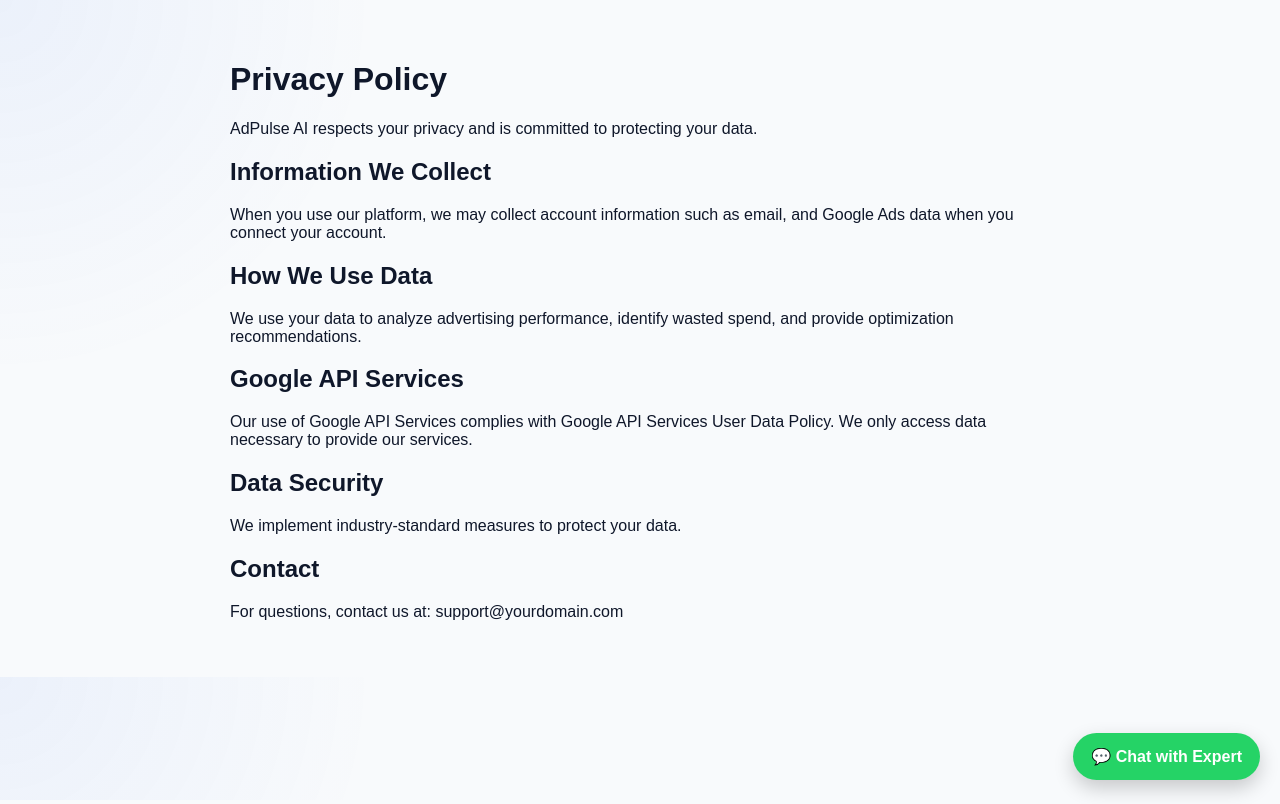
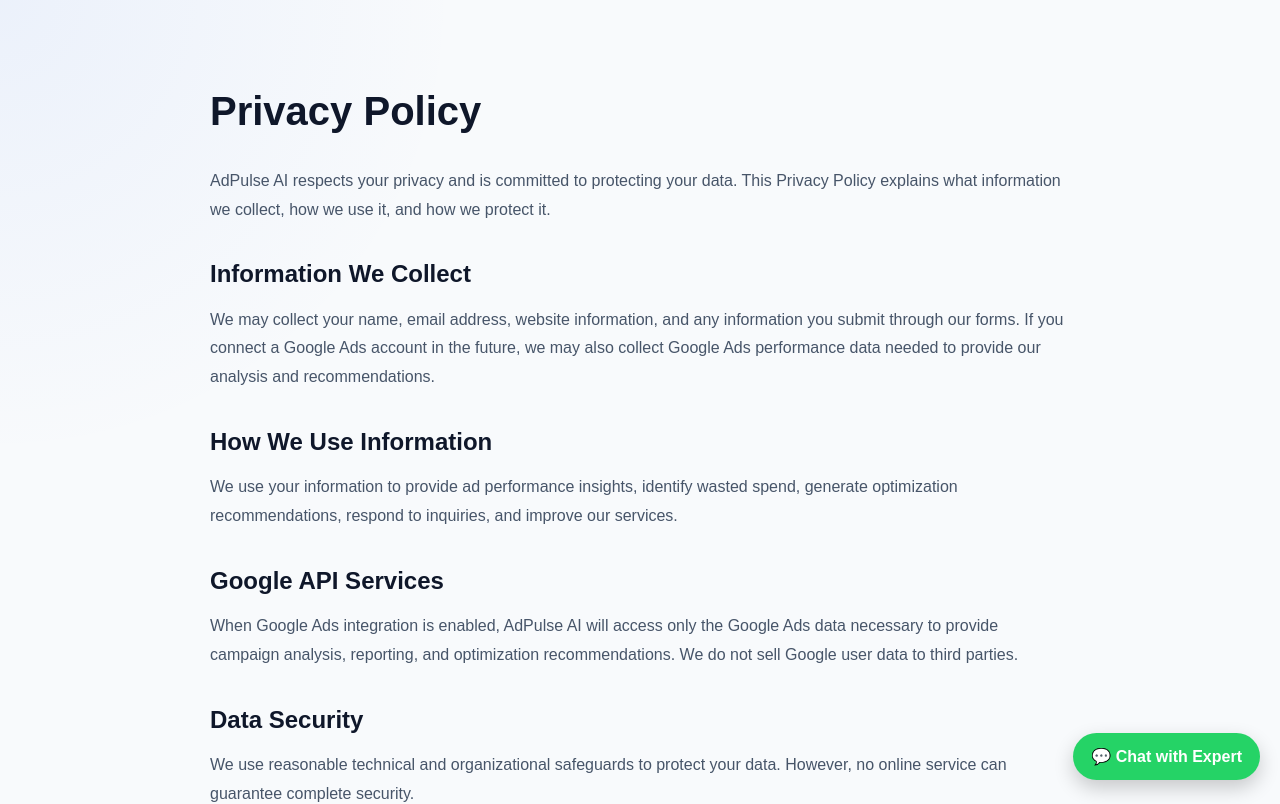
Before and after one commit to srinivarmab/adpulse-web, a Next.js app: page /privacy in a window 1280 px wide. Shown: the top 804 px of the page. Built offline with nearby package versions, Linux system fonts and the light colour scheme.

Commit message:
Update page.js

```diff
--- a/app/privacy/page.js
+++ b/app/privacy/page.js
@@ -1,39 +1,83 @@
-export default function Privacy() {
+export default function PrivacyPage() {
   return (
-    <div style={{ padding: "40px", maxWidth: "900px", margin: "0 auto" }}>
-      <h1>Privacy Policy</h1>
-
-      <p>
+    <div style={wrap}>
+      <h1 style={h1}>Privacy Policy</h1>
+      <p style={p}>
         AdPulse AI respects your privacy and is committed to protecting your data.
+        This Privacy Policy explains what information we collect, how we use it,
+        and how we protect it.
       </p>
 
-      <h2>Information We Collect</h2>
-      <p>
-        When you use our platform, we may collect account information such as email,
-        and Google Ads data when you connect your account.
+      <h2 style={h2}>Information We Collect</h2>
+      <p style={p}>
+        We may collect your name, email address, website information, and any
+        information you submit through our forms. If you connect a Google Ads
+        account in the future, we may also collect Google Ads performance data
+        needed to provide our analysis and recommendations.
       </p>
 
-      <h2>How We Use Data</h2>
-      <p>
-        We use your data to analyze advertising performance, identify wasted spend,
-        and provide optimization recommendations.
+      <h2 style={h2}>How We Use Information</h2>
+      <p style={p}>
+        We use your information to provide ad performance insights, identify
+        wasted spend, generate optimization recommendations, respond to inquiries,
+        and improve our services.
       </p>
 
-      <h2>Google API Services</h2>
-      <p>
-        Our use of Google API Services complies with Google API Services User Data Policy.
-        We only access data necessary to provide our services.
+      <h2 style={h2}>Google API Services</h2>
+      <p style={p}>
+        When Google Ads integration is enabled, AdPulse AI will access only the
+        Google Ads data necessary to provide campaign analysis, reporting, and
+        optimization recommendations. We do not sell Google user data to third
+        parties.
       </p>
 
-      <h2>Data Security</h2>
-      <p>
-        We implement industry-standard measures to protect your data.
+      <h2 style={h2}>Data Security</h2>
+      <p style={p}>
+        We use reasonable technical and organizational safeguards to protect your
+        data. However, no online service can guarantee complete security.
       </p>
 
-      <h2>Contact</h2>
-      <p>
-        For questions, contact us at: support@yourdomain.com
+      <h2 style={h2}>Third-Party Services</h2>
+      <p style={p}>
+        We may use trusted third-party services such as hosting, analytics,
+        payment processors, form handling, and communication tools to operate the
+        platform.
+      </p>
+
+      <h2 style={h2}>Your Rights</h2>
+      <p style={p}>
+        You may contact us to request updates or deletion of your information,
+        subject to legal and operational requirements.
+      </p>
+
+      <h2 style={h2}>Contact</h2>
+      <p style={p}>
+        For privacy questions, contact us at: <strong>support@yourdomain.com</strong>
       </p>
     </div>
   );
 }
+
+const wrap = {
+  maxWidth: "900px",
+  margin: "0 auto",
+  padding: "48px 20px",
+  lineHeight: 1.8,
+  color: "#0f172a"
+};
+
+const h1 = {
+  fontSize: "40px",
+  marginBottom: "20px"
+};
+
+const h2 = {
+  fontSize: "24px",
+  marginTop: "28px",
+  marginBottom: "10px"
+};
+
+const p = {
+  color: "#475569",
+  margin: 0
+};
```
